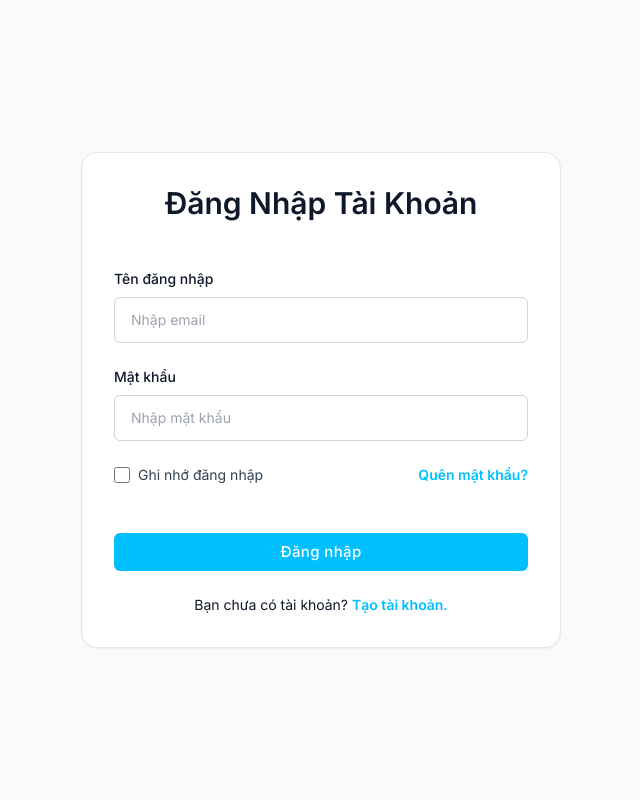
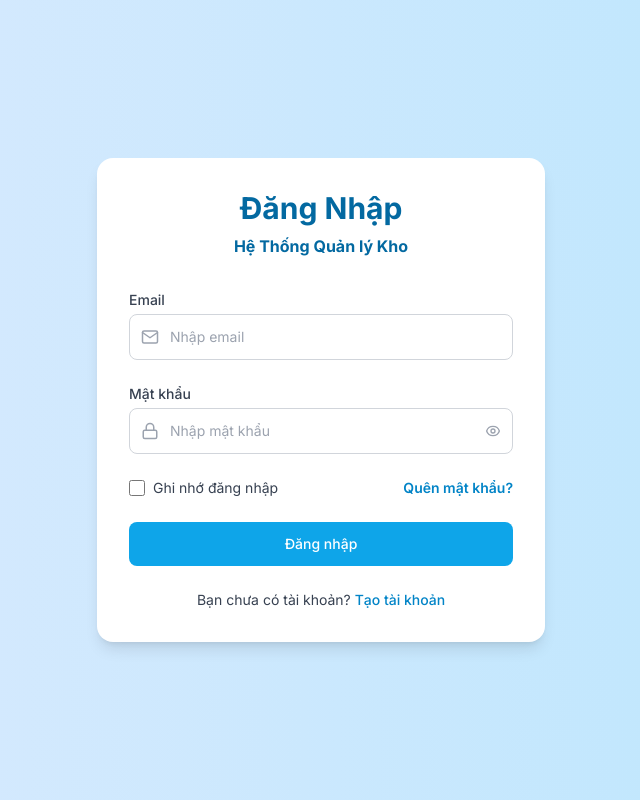
Before and after one commit to Nguyen-Trung-Tien/XD_HTTQL, a React (Vite) app in the folder frontend/: page /sign-in in a window 1280 px wide. Shown: the whole page, without its empty margins (319-959 px from the left). Built offline with nearby package versions, Linux system fonts and the light colour scheme; no server answers.

Commit message:
Update user profile and fix bug

```diff
--- a/frontend/package.json
+++ b/frontend/package.json
@@ -21,6 +21,7 @@
     "react": "^19.1.0",
     "react-confirm-alert": "^3.0.6",
     "react-dom": "^19.1.0",
+    "react-icons": "^5.5.0",
     "react-leaflet": "^5.0.0",
     "react-places-autocomplete": "^7.3.0",
     "react-qr-code": "^2.0.18",
--- a/frontend/src/components/Profile.jsx
+++ b/frontend/src/components/Profile.jsx
@@ -1,5 +1,7 @@
 import React, { useEffect, useState } from "react";
-import { GetDetailUser } from "../API/user/userApi";
+import { GetDetailUser, UpdateDetailUser } from "../API/user/userApi";
+import { toast } from "react-toastify";
+import { FiUser, FiMail, FiPhone, FiShield, FiSave } from "react-icons/fi";
 
 const Profile = () => {
   const [users, setUser] = useState({
@@ -15,14 +17,9 @@ const Profile = () => {
       try {
         const storedUser = JSON.parse(localStorage.getItem("user"));
         const userId = storedUser?.id;
-
-        if (!userId) {
-          console.warn("User ID not found in localStorage");
-          return;
-        }
+        if (!userId) return;
 
         const res = await GetDetailUser(userId);
-
         if (res.errCode === 0 && res.users.length > 0) {
           const data = res.users[0];
           setUser({
@@ -32,8 +29,6 @@ const Profile = () => {
             phoneNumber: data.phoneNumber,
             role: data.role,
           });
-        } else {
-          console.warn("Không tìm thấy user hoặc có lỗi:", res);
         }
       } catch (err) {
         console.error("Failed to fetch user:", err);
@@ -43,100 +38,99 @@ const Profile = () => {
     fetchUser();
   }, []);
 
+  const handleSubmit = async (e) => {
+    e.preventDefault();
+    try {
+      const storedUser = JSON.parse(localStorage.getItem("user"));
+      const userId = storedUser?.id;
+      if (!userId) return;
+
+      const updatedData = {
+        id: userId,
+        ...users,
+      };
+
+      const res = await UpdateDetailUser(updatedData);
+      if (res.errCode === 0) {
+        toast.success("Cập nhật thành công!");
+      } else {
+        toast.error("Cập nhật thất bại!");
+      }
+    } catch (err) {
+      console.error("Update failed:", err);
+      toast.error("Lỗi khi cập nhật!");
+    }
+  };
+
+  const InputField = ({ label, value, onChange, icon, disabled = false }) => (
+    <div>
+      <label className="block text-sm font-medium text-gray-700 mb-1">
+        {label}
+      </label>
+      <div className="relative">
+        <span className="absolute left-3 top-1/2 transform -translate-y-1/2 text-emerald-500">
+          {icon}
+        </span>
+        <input
+          type="text"
+          className={`w-full pl-10 pr-4 py-2 border border-emerald-400 rounded-md text-gray-900 bg-white focus:outline-emerald-600 ${
+            disabled ? "bg-gray-100 cursor-not-allowed" : ""
+          }`}
+          value={value}
+          onChange={onChange}
+          disabled={disabled}
+        />
+      </div>
+    </div>
+  );
+
   return (
-    <div class="flex justify-center items-center min-h-screen bg-gray-100 px-4">
-      <div class="w-full max-w-xl bg-white rounded-lg shadow-lg p-8">
-        <h1 class="text-2xl sm:text-3xl font-bold text-center text-gray-900 mb-6">
-          My Profile
+    <div className="flex justify-center items-center bg-gray-100 pt-8 px-4 pb-16">
+      <div className="w-full max-w-2xl bg-white rounded-xl shadow-lg p-8">
+        <h1 className="text-3xl font-bold text-center text-emerald-600 mb-8">
+          Thông Tin Cá Nhân
         </h1>
 
-        <form method="POST" class="space-y-5">
-          <div>
-            <label
-              class="block text-sm font-medium text-gray-700 mb-1"
-              for="email"
-            >
-              Email
-            </label>
-            <input
-              type="email"
-              name="email"
-              id="email"
-              class="w-full px-3 py-2 border border-emerald-500 rounded-md bg-white text-gray-900 outline-emerald-600"
-              value={users?.email}
-            />
-          </div>
+        <form onSubmit={handleSubmit} className="space-y-6">
+          <InputField
+            label="Email"
+            value={users.email}
+            onChange={(e) => setUser({ ...users, email: e.target.value })}
+            icon={<FiMail size={18} />}
+            disabled
+          />
+          <InputField
+            label="First Name"
+            value={users.firstName}
+            onChange={(e) => setUser({ ...users, firstName: e.target.value })}
+            icon={<FiUser size={18} />}
+          />
+          <InputField
+            label="Last Name"
+            value={users.lastName}
+            onChange={(e) => setUser({ ...users, lastName: e.target.value })}
+            icon={<FiUser size={18} />}
+          />
+          <InputField
+            label="Số điện thoại"
+            value={users.phoneNumber}
+            onChange={(e) => setUser({ ...users, phoneNumber: e.target.value })}
+            icon={<FiPhone size={18} />}
+          />
+          <InputField
+            label="Vai trò"
+            value={users.role}
+            onChange={(e) => setUser({ ...users, role: e.target.value })}
+            icon={<FiShield size={18} />}
+          />
 
-          <div>
-            <label
-              class="block text-sm font-medium text-gray-700 mb-1"
-              for="first_name"
-            >
-              First Name
-            </label>
-            <input
-              type="text"
-              name="first-name"
-              id="first-name"
-              class="w-full px-3 py-2 border border-emerald-500 rounded-md bg-white text-gray-900 outline-emerald-600"
-              value={users?.firstName}
-            />
-          </div>
-
-          <div>
-            <label
-              class="block text-sm font-medium text-gray-700 mb-1"
-              for="last_name"
-            >
-              Last Name
-            </label>
-            <input
-              type="text"
-              name="last-name"
-              id="last-name"
-              class="w-full px-3 py-2 border border-emerald-500 rounded-md bg-white text-gray-900 outline-emerald-600"
-              value={users?.lastName}
-            />
-          </div>
-
-          <div>
-            <label
-              class="block text-sm font-medium text-gray-700 mb-1"
-              for="phoneNumber"
-            >
-              Phone Number
-            </label>
-            <input
-              type="text"
-              name="phoneNumber"
-              id="phoneNumber"
-              class="w-full px-3 py-2 border border-emerald-500 rounded-md bg-white text-gray-900 outline-emerald-600"
-              value={users?.phoneNumber}
-            />
-          </div>
-
-          <div>
-            <label
-              class="block text-sm font-medium text-gray-700 mb-1"
-              for="role"
-            >
-              Role
-            </label>
-            <input
-              type="text"
-              name="role"
-              id="role"
-              class="w-full px-3 py-2 border border-emerald-500 rounded-md bg-white text-gray-900 outline-emerald-600"
-              value={users?.role}
-            />
-          </div>
-
-          <div class="text-center">
+          <div className="text-center pt-4">
             <button
               type="submit"
-              class="px-6 py-2 bg-emerald-500 text-white rounded-md hover:bg-emerald-600 transition"
+              className="inline-flex items-center px-6 py-2 bg-emerald-500 hover:bg-emerald-600 text-white rounded-md font-medium transition"
             >
-              Save Changes
+              <FiSave className="mr-2" />
+              Lưu thay đổi
             </button>
           </div>
         </form>
--- a/frontend/src/components/SignIn.jsx
+++ b/frontend/src/components/SignIn.jsx
@@ -1,23 +1,23 @@
 import React, { useState } from "react";
-import { useNavigate } from "react-router-dom";
+import { useNavigate, Navigate } from "react-router-dom";
+import { useDispatch, useSelector } from "react-redux";
 import { SignInUser } from "../API/user/userApi";
-import { useDispatch, useSelector } from "react-redux";
 import { login } from "../redux/slice/userSlice";
 import { toast } from "react-toastify";
-import { Navigate } from "react-router-dom";
+import { FiMail, FiLock } from "react-icons/fi";
+import { HiOutlineEye, HiOutlineEyeOff } from "react-icons/hi";
 
 const SignIn = () => {
   const [email, setEmail] = useState("");
   const [password, setPassword] = useState("");
   const [error, setError] = useState("");
+  const [showPassword, setShowPassword] = useState(false);
   const navigate = useNavigate();
   const dispatch = useDispatch();
 
   const access_token = useSelector((state) => state.user.access_token);
+  if (access_token) return <Navigate to="/" replace />;
 
-  if (access_token) {
-    return <Navigate to="/" replace />;
-  }
   const handleSignin = async () => {
     if (email.trim() === "" || password.trim() === "") {
       toast.error("Vui lòng nhập tài khoản và mật khẩu");
@@ -26,7 +26,6 @@ const SignIn = () => {
 
     try {
       const data = await SignInUser(email, password);
-
       if (data?.errCode === 0) {
         localStorage.setItem(
           "user",
@@ -47,7 +46,7 @@ const SignIn = () => {
         navigate("/");
       } else {
         toast.error(data.message || "Email hoặc mật khẩu không đúng");
-        setError();
+        setError(data.message || "Email hoặc mật khẩu không đúng");
       }
     } catch (err) {
       toast.error(
@@ -56,106 +55,98 @@ const SignIn = () => {
     }
   };
 
-  const handleSignUp = () => {
-    navigate("/sign-up");
-  };
-
   return (
-    <div className="bg-gray-50">
-      <div className="min-h-screen flex flex-col items-center justify-center py-6 px-4">
-        <div className="max-w-[480px] w-full">
-          <div className="p-6 sm:p-8 rounded-2xl bg-white border border-gray-200 shadow-sm">
-            <h1 className="text-slate-900 text-center text-3xl font-semibold">
-              Đăng Nhập Tài Khoản
+    <div className="bg-gradient-to-r from-blue-100 to-sky-200 min-h-screen flex items-center justify-center px-4">
+      <div className="w-full max-w-md bg-white shadow-lg rounded-2xl p-8">
+        <h1 className="text-3xl font-bold text-center text-sky-700">
+          Đăng Nhập
         </h1>
-            <form
-              className="mt-12 space-y-6"
-              onSubmit={(e) => e.preventDefault()}
-            >
+        <h3 className="text-1xl font-bold text-center text-sky-700 pt-2">
+          Hệ Thống Quản lý Kho
+        </h3>
+        <form className="mt-8 space-y-6" onSubmit={(e) => e.preventDefault()}>
           <div>
-                <label className="text-slate-900 text-sm font-medium mb-2 block">
-                  Tên đăng nhập
+            <label className="block text-sm font-medium text-gray-700 mb-1">
+              Email
             </label>
-                <div className="relative flex items-center">
+            <div className="relative">
+              <span className="absolute inset-y-0 left-0 flex items-center pl-3 text-gray-400">
+                <FiMail size={18} />
+              </span>
               <input
-                    type="text"
+                type="email"
                 value={email}
                 onChange={(e) => setEmail(e.target.value)}
+                className="w-full pl-10 pr-4 py-3 border border-gray-300 rounded-lg text-sm focus:outline-sky-500"
+                placeholder="Nhập email"
                 required
-                    className="w-full text-slate-900 text-sm border border-slate-300 px-4 py-3 pr-8 rounded-md outline-[#00BFFF]"
-                    placeholder="Nhập email"
               />
             </div>
           </div>
 
           <div>
-                <label className="text-slate-900 text-sm font-medium mb-2 block">
+            <label className="block text-sm font-medium text-gray-700 mb-1">
               Mật khẩu
             </label>
-                <div className="relative flex items-center">
+            <div className="relative">
+              <span className="absolute inset-y-0 left-0 flex items-center pl-3 text-gray-400">
+                <FiLock size={18} />
+              </span>
               <input
-                    type="password"
+                type={showPassword ? "text" : "password"}
                 value={password}
                 onChange={(e) => setPassword(e.target.value)}
+                className="w-full pl-10 pr-10 py-3 border border-gray-300 rounded-lg text-sm focus:outline-sky-500"
+                placeholder="Nhập mật khẩu"
                 required
-                    className="w-full text-slate-900 text-sm border border-slate-300 px-4 py-3 pr-8 rounded-md outline-[#00BFFF]"
-                    placeholder="Nhập mật khẩu"
               />
+              <span
+                className="absolute right-3 top-1/2 transform -translate-y-1/2 cursor-pointer text-gray-400"
+                onClick={() => setShowPassword(!showPassword)}
+              >
+                {showPassword ? <HiOutlineEyeOff /> : <HiOutlineEye />}
+              </span>
             </div>
           </div>
 
-              <div className="flex flex-wrap items-center justify-between gap-4">
-                <div className="flex items-center">
+          <div className="flex items-center justify-between">
+            <label className="flex items-center text-sm text-gray-700">
               <input
-                    id="remember-me"
-                    name="remember-me"
                 type="checkbox"
-                    className="h-4 w-4 shrink-0 text-[#00BFFF] focus:ring-[#00BFFF] border-slate-300 rounded"
+                className="h-4 w-4 text-sky-500 border-gray-300 rounded"
               />
-                  <label
-                    htmlFor="remember-me"
-                    className="ml-2 text-sm text-slate-700"
-                  >
-                    Ghi nhớ đăng nhập
+              <span className="ml-2">Ghi nhớ đăng nhập</span>
             </label>
-                </div>
-                <div className="text-sm">
             <a
               href="#"
-                    className="text-[#00BFFF] hover:underline font-semibold"
+              className="text-sm text-sky-600 hover:underline font-semibold"
             >
               Quên mật khẩu?
             </a>
-                </div>
           </div>
 
           {error && (
             <div className="text-red-500 text-sm text-center">{error}</div>
           )}
 
-              <div className="!mt-12">
           <button
             type="button"
             onClick={handleSignin}
-                  className="w-full py-2 px-4 text-[15px] font-medium tracking-wide rounded-md text-white"
-                  style={{ backgroundColor: "#00BFFF" }}
+            className="w-full py-3 bg-sky-500 hover:bg-sky-600 text-white rounded-lg text-sm font-medium transition"
           >
             Đăng nhập
           </button>
-              </div>
-              <p className="text-slate-900 text-sm !mt-6 text-center">
-                Bạn chưa có tài khoản?
-                <a
-                  onClick={handleSignUp}
-                  href="#"
-                  className="text-[#00BFFF] hover:underline ml-1 whitespace-nowrap font-semibold cursor-pointer"
+
+          <p className="text-sm text-center text-gray-700 mt-4">
+            Bạn chưa có tài khoản?{" "}
+            <span
+              onClick={() => navigate("/sign-up")}
+              className="text-sky-600 font-medium hover:underline cursor-pointer"
             >
-                  Tạo tài khoản.
-                </a>
+              Tạo tài khoản
+            </span>
           </p>
         </form>
-          </div>
-        </div>
       </div>
     </div>
   );
--- a/frontend/src/components/SignUp.jsx
+++ b/frontend/src/components/SignUp.jsx
@@ -1,15 +1,18 @@
 import React, { useState } from "react";
-import { useNavigate } from "react-router-dom";
+import { useNavigate, Navigate } from "react-router-dom";
+import { useSelector } from "react-redux";
+import { toast } from "react-toastify";
 import { SignUpUser } from "../API/user/userApi";
-import { toast } from "react-toastify";
-import { useSelector } from "react-redux";
-import { Navigate } from "react-router-dom";
+import { FiMail, FiLock } from "react-icons/fi";
+import { HiOutlineEye, HiOutlineEyeOff } from "react-icons/hi";
 
 const SignUp = () => {
   const [email, setEmail] = useState("");
   const [password, setPassword] = useState("");
   const [confirmPassword, setConfirmPassword] = useState("");
   const [error, setError] = useState("");
+  const [showPassword, setShowPassword] = useState(false);
+  const [showConfirm, setShowConfirm] = useState(false);
   const navigate = useNavigate();
   const access_token = useSelector((state) => state.user.access_token);
 
@@ -26,12 +29,7 @@ const SignUp = () => {
     }
 
     try {
-      const dataToSend = {
-        email,
-        password,
-        confirmPassword,
-      };
-
+      const dataToSend = { email, password, confirmPassword };
       const data = await SignUpUser(dataToSend);
       if (data?.errCode === 0) {
         toast.success("Tạo tài khoản thành công!");
@@ -42,97 +40,109 @@ const SignUp = () => {
       }
     } catch (err) {
       toast.error("Lỗi hệ thống. Vui lòng thử lại!");
-      setError(
-        err.response?.data?.message || "Đăng ký thất bại. Vui lòng thử lại."
-      );
+      setError(err.response?.data?.message || "Đăng ký thất bại.");
     }
   };
 
   return (
-    <div className="bg-gray-50">
-      <div className="min-h-screen flex flex-col items-center justify-center py-6 px-4">
-        <div className="max-w-[480px] w-full">
-          <div className="p-6 sm:p-8 rounded-2xl bg-white border border-gray-200 shadow-sm">
-            <h1 className="text-slate-900 text-center text-3xl font-semibold">
-              Đăng Ký Tài Khoản
-            </h1>
-            <form
-              className="mt-12 space-y-6"
-              onSubmit={(e) => e.preventDefault()}
-            >
+    <div className="bg-gradient-to-r from-sky-100 to-blue-200 min-h-screen flex items-center justify-center px-4">
+      <div className="w-full max-w-md bg-white shadow-lg rounded-2xl p-8">
+        <h2 className="text-3xl font-bold text-center text-sky-700">Đăng Ký</h2>
+        <h3 className="text-1xl font-bold text-center text-sky-700 pt-2">
+          Hệ Thống Quản lý Kho
+        </h3>
+        <form className="mt-8 space-y-6" onSubmit={(e) => e.preventDefault()}>
           <div>
-                <label className="text-slate-900 text-sm font-medium mb-2 block">
-                  Tên đăng nhập
+            <label className="block text-sm font-medium text-gray-700 mb-1">
+              Email
             </label>
-                <div className="relative flex items-center">
+            <div className="relative">
+              <span className="absolute inset-y-0 left-0 flex items-center pl-3 text-gray-400">
+                <FiMail size={18} />
+              </span>
               <input
-                    type="text"
+                type="email"
                 value={email}
                 onChange={(e) => setEmail(e.target.value)}
+                className="w-full pl-10 pr-4 py-3 border border-gray-300 rounded-lg text-sm focus:outline-sky-500"
+                placeholder="Nhập email của bạn"
                 required
-                    className="w-full text-slate-900 text-sm border border-slate-300 px-4 py-3 pr-8 rounded-md outline-[#00BFFF]"
-                    placeholder="Nhập email của bạn"
               />
             </div>
           </div>
 
           <div>
-                <label className="text-slate-900 text-sm font-medium mb-2 block">
+            <label className="block text-sm font-medium text-gray-700 mb-1">
               Mật khẩu
             </label>
-                <div className="relative flex items-center">
+            <div className="relative">
+              <span className="absolute inset-y-0 left-0 flex items-center pl-3 text-gray-400">
+                <FiLock size={18} />
+              </span>
               <input
-                    type="password"
+                type={showPassword ? "text" : "password"}
                 value={password}
                 onChange={(e) => setPassword(e.target.value)}
+                className="w-full pl-10 pr-10 py-3 border border-gray-300 rounded-lg text-sm focus:outline-sky-500"
+                placeholder="Nhập mật khẩu"
                 required
-                    className="w-full text-slate-900 text-sm border border-slate-300 px-4 py-3 pr-8 rounded-md outline-[#00BFFF]"
-                    placeholder="Nhập mật khẩu"
               />
-                </div>
-              </div>
-              <div>
-                <label className="text-slate-900 text-sm font-medium mb-2 block">
-                  Xác nhận mật khẩu
-                </label>
-                <div className="relative flex items-center">
-                  <input
-                    type="password"
-                    value={confirmPassword}
-                    onChange={(e) => setConfirmPassword(e.target.value)}
-                    required
-                    className="w-full text-slate-900 text-sm border border-slate-300 px-4 py-3 pr-8 rounded-md outline-[#00BFFF]"
-                    placeholder="Nhập lại mật khẩu"
-                  />
+              <span
+                className="absolute right-3 top-1/2 transform -translate-y-1/2 cursor-pointer text-gray-400"
+                onClick={() => setShowPassword(!showPassword)}
+              >
+                {showPassword ? <HiOutlineEyeOff /> : <HiOutlineEye />}
+              </span>
             </div>
           </div>
 
-              {error && (
-                <div className="text-red-500 text-sm text-center">{error}</div>
-              )}
+          <div>
+            <label className="block text-sm font-medium text-gray-700 mb-1">
+              Xác nhận mật khẩu
+            </label>
+            <div className="relative">
+              <span className="absolute inset-y-0 left-0 flex items-center pl-3 text-gray-400">
+                <FiLock size={18} />
+              </span>
+              <input
+                type={showConfirm ? "text" : "password"}
+                value={confirmPassword}
+                onChange={(e) => setConfirmPassword(e.target.value)}
+                className="w-full pl-10 pr-10 py-3 border border-gray-300 rounded-lg text-sm focus:outline-sky-500"
+                placeholder="Nhập lại mật khẩu"
+                required
+              />
+              <span
+                className="absolute right-3 top-1/2 transform -translate-y-1/2 cursor-pointer text-gray-400"
+                onClick={() => setShowConfirm(!showConfirm)}
+              >
+                {showConfirm ? <HiOutlineEyeOff /> : <HiOutlineEye />}
+              </span>
+            </div>
+          </div>
 
-              <div className="!mt-12">
+          {error && <p className="text-red-500 text-sm text-center">{error}</p>}
+
+          {/* Submit Button */}
           <button
             type="button"
             onClick={handleSignUp}
-                  className="w-full py-2 px-4 text-[15px] font-medium tracking-wide rounded-md text-white bg-[#00BFFF] hover:bg-[#00A9E0] focus:outline-none cursor-pointer"
+            className="w-full py-3 text-white bg-sky-500 hover:bg-sky-600 rounded-lg text-sm font-medium transition duration-200"
           >
             Đăng ký
           </button>
-              </div>
-              <p className="text-slate-900 text-sm !mt-6 text-center">
-                Bạn đã có tài khoản?
-                <a
+
+          {/* Sign in Redirect */}
+          <p className="text-sm text-center text-gray-700 mt-4">
+            Bạn đã có tài khoản?{" "}
+            <span
               onClick={() => navigate("/sign-in")}
-                  href="#"
-                  className="text-[#00BFFF] hover:underline ml-1 whitespace-nowrap font-semibold cursor-pointer"
+              className="text-sky-600 font-medium hover:underline cursor-pointer"
             >
-                  Đăng nhập ngay
-                </a>
+              Đăng nhập
+            </span>
           </p>
         </form>
-          </div>
-        </div>
       </div>
     </div>
   );
--- a/frontend/src/utils/axiosInstance.jsx
+++ b/frontend/src/utils/axiosInstance.jsx
@@ -11,7 +11,7 @@ const axiosJWT = axios.create({
 
 axiosJWT.interceptors.request.use(
   async (config) => {
-    const state = store.getState().user;
+    const state = store.getState().user || {};
     const token = state.access_token;
     if (token) {
       config.headers["Authorization"] = `Bearer ${token}`;
@@ -34,6 +34,10 @@ axiosJWT.interceptors.response.use(
       !originalRequest._retry &&
       originalRequest.url !== "/api/v1/user/refresh-token"
     ) {
+      const token = store.getState().user?.access_token;
+      if (!token) {
+        return Promise.reject(error);
+      }
       originalRequest._retry = true;
       try {
         const res = await axios.post(
```
Also changed, not shown: frontend/src/API/user/userApi.jsx (+21 -1 lines), 1 other file (tests, documents, lock files or other folders). Lines whose indentation alone changed are shown as unchanged.
